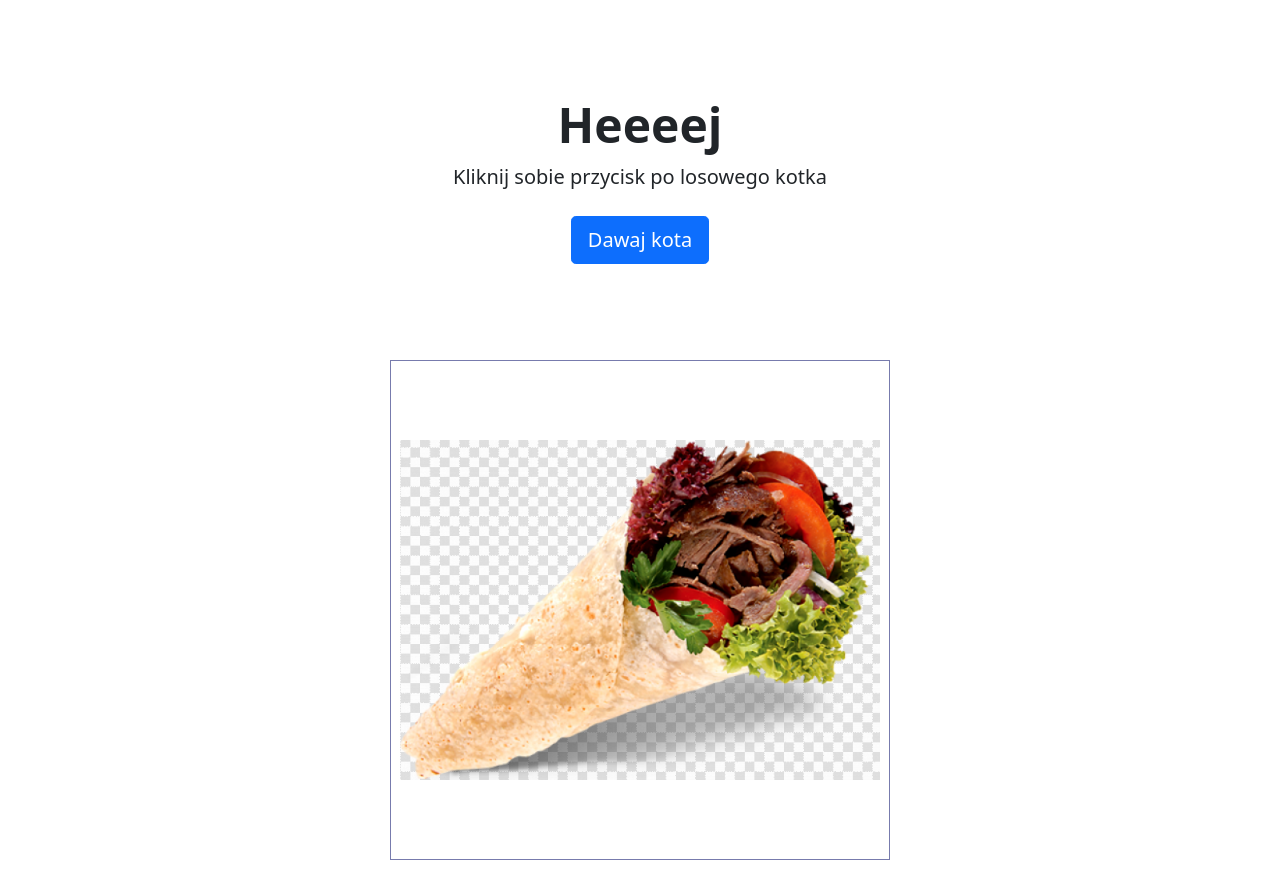
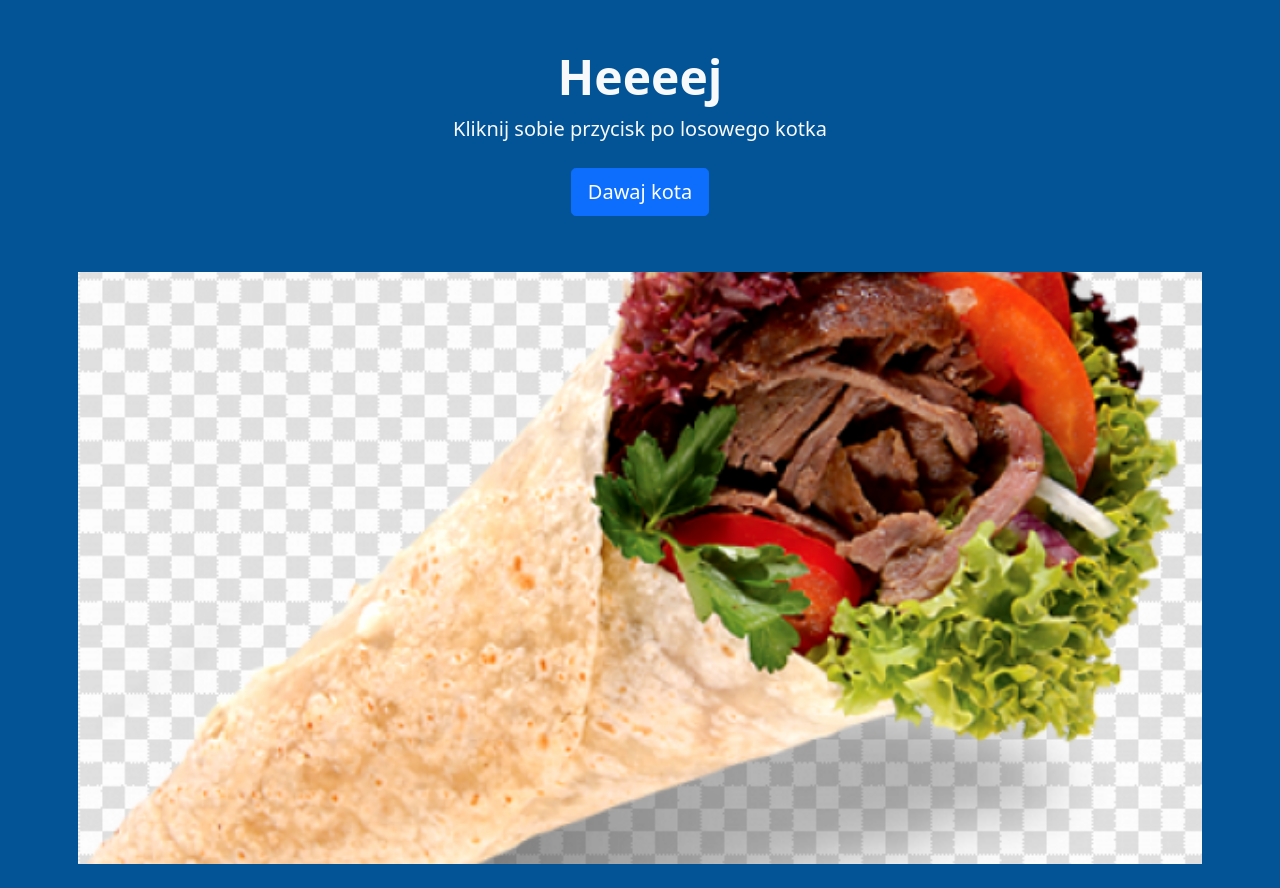
Before and after one commit to piotrszubert/kotki, a plain HTML site: page index.html in a window 1280 px wide. Before the commit the page ends 860 px from the top, so only its background shows below. Drawn offline with nearby package versions, Linux system fonts and the light colour scheme.

Commit message:
Update index.html

```diff
--- a/index.html
+++ b/index.html
@@ -6,28 +6,28 @@
     <meta name="viewport" content="width=device-width, initial-scale=1.0">
     <title></title>
     <!-- CSS only -->
-<link href="https://cdn.jsdelivr.net/npm/bootstrap@5.1.3/dist/css/bootstrap.min.css" rel="stylesheet" integrity="sha384-1BmE4kWBq78iYhFldvKuhfTAU6auU8tT94WrHftjDbrCEXSU1oBoqyl2QvZ6jIW3" crossorigin="anonymous">
-
+    <link href="https://cdn.jsdelivr.net/npm/bootstrap@5.1.3/dist/css/bootstrap.min.css" rel="stylesheet" integrity="sha384-1BmE4kWBq78iYhFldvKuhfTAU6auU8tT94WrHftjDbrCEXSU1oBoqyl2QvZ6jIW3" crossorigin="anonymous">
+    <link rel="stylesheet" href="https://cdn.jsdelivr.net/npm/bootstrap-icons@1.8.1/font/bootstrap-icons.css">
 </head>
 <style>
+    body {
+        background-color: #035397;
+    }
     .image-wrapper {
-        width: 500px;
-        height: 500px;
-        border: 1px solid #777bad;
+        height: 38rem;
+        /* border: 1px solid #777bad; */
     }
 
     .image-wrapper img {
         width: 100%;
         height: 100%;
-        max-width: 480px;
-        max-height: 480px;
-        object-fit: contain;
+        object-fit: cover;
     }
 
 </style>
 <body>
     <div class="container">
-        <div class="px-4 py-5 my-5 text-center">
+        <div class="px-4 py-5 text-center text-light">
             <h1 class="display-5 fw-bold">Heeeej</h1>
             <div class="col-lg-6 mx-auto">
               <p class="lead mb-4">Kliknij sobie przycisk po losowego kotka </p>
@@ -43,19 +43,21 @@
           </div>
     </div>
     <div class="container">
-        <div class="row justify-content-center align-items-center">
+        <div class="row justify-content-center align-items-center flex-column">
             <div class="image-wrapper d-flex justify-content-center align-items-center px-2 py-2">
                 <img class="img-fluid" id="mainImage" src="./kebab.png" alt="">
+            </div>
+            <div class="d-flex justify-content-end px-2 py-2">
+                <!-- <i class="bi bi-suit-heart" style="font-size: 2rem; border-color: red;"></i>
+                <i class="bi bi-suit-heart-fill" style="font-size: 2rem; color: red;"></i> -->
             </div>
         </div>
     </div>
 </body>
 
 <script>
-
 const mainImage = document.querySelector('#mainImage');
 const spinner = document.querySelector('#spinner');
-
 
 function fetchCat() {
     toggleSpinner();
```
